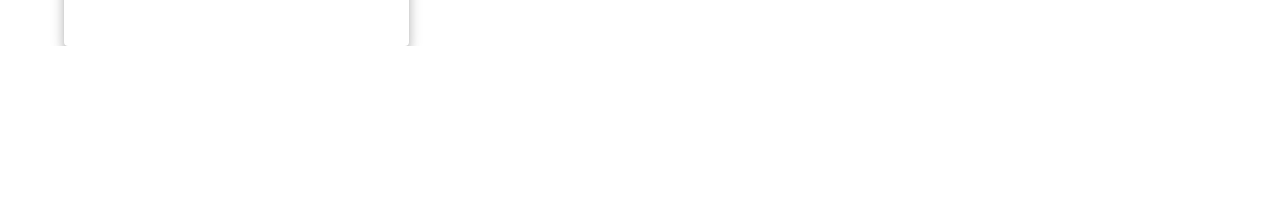
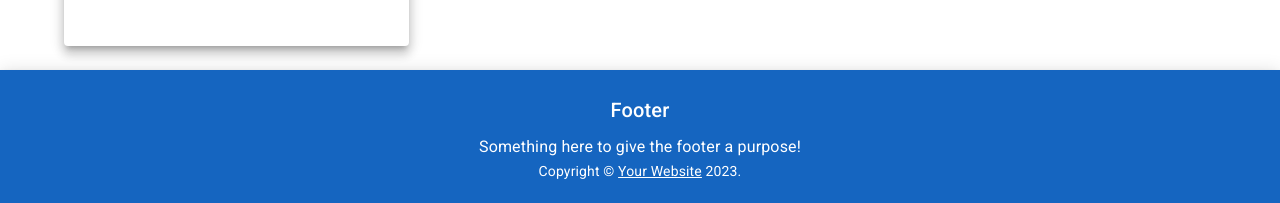
Before and after one commit to Andrewij21/Memory-App, a React (Vite) app: page / in a window 1280 px wide. Shown: the part 1332-1535 px from the top of the page. Before the commit the page ends 1378 px from the top, so only its background shows below. Built offline with nearby package versions, Linux system fonts and the light colour scheme.

Commit message:
feat: add footer

```diff
--- /dev/null
+++ b/src/components/layout/FooterNavigation.jsx
@@ -0,0 +1,44 @@
+// import Box from "@mui/material/Box";
+import { Paper, Typography, Link } from "@mui/material";
+// import { Link } from "react-router-dom";
+
+function Copyright() {
+  return (
+    <Typography variant="body2" align="center">
+      {"Copyright © "}
+      <Link color="inherit" to="https://mui.com/">
+        Your Website
+      </Link>{" "}
+      {new Date().getFullYear()}
+      {"."}
+    </Typography>
+  );
+}
+export default function FooterNavigation() {
+  return (
+    <Paper
+      sx={{
+        py: 3,
+        mt: 3,
+        backgroundColor: "primary.dark",
+        color: "white",
+      }}
+      elevation={6}
+      component="footer"
+      square
+    >
+      <Typography variant="h6" component="h6" align="center" gutterBottom>
+        Footer
+      </Typography>
+      <Typography
+        variant="subtitle1"
+        align="center"
+        // color="text.secondary"
+        component="p"
+      >
+        Something here to give the footer a purpose!
+      </Typography>
+      <Copyright />
+    </Paper>
+  );
+}
--- a/src/components/layout/Layout.jsx
+++ b/src/components/layout/Layout.jsx
@@ -1,3 +1,4 @@
+import FooterNavigation from "./FooterNavigation";
 import MainNavigation from "./MainNavigation";
 import PropTypes from "prop-types";
 
@@ -6,6 +7,7 @@
     <>
       <MainNavigation />
       <main>{props.children}</main>
+      <FooterNavigation />
     </>
   );
 };
```
